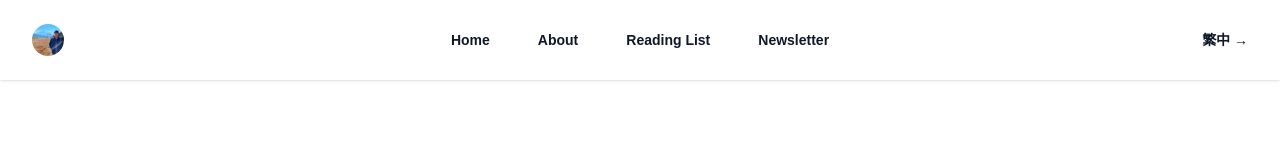
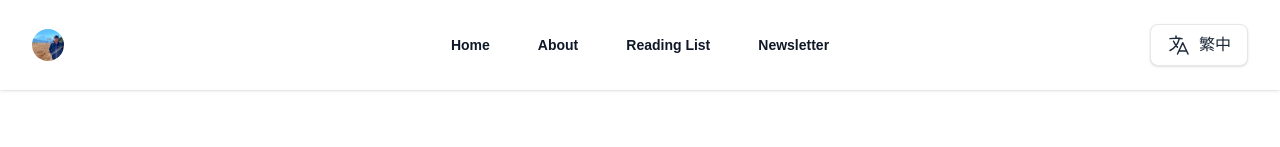
Before and after one commit to WigoHunter/kaichun, a Next.js app: page /en/newsletter in a window 1280 px wide. Shown: the top 147 px of the page. Built offline with nearby package versions, Linux system fonts and the light colour scheme.

Commit message:
translation button

```diff
--- a/components/Navbar.tsx
+++ b/components/Navbar.tsx
@@ -21,6 +21,7 @@ import {
     CursorArrowRaysIcon,
     FingerPrintIcon,
     XMarkIcon,
+    LanguageIcon
 } from '@heroicons/react/24/outline'
 import { ChevronDownIcon } from '@heroicons/react/20/solid'
 
@@ -111,9 +112,13 @@ export default function Navbar() {
                     </Popover>}
                 </PopoverGroup>
                 <div className="hidden lg:flex lg:flex-1 lg:justify-end">
-                    <a onClick={() => switchLocale(locale === 'en' ? 'zh' : 'en')} className="text-sm/6 font-semibold text-gray-900 cursor-pointer">
-                        {t('toggle')} <span aria-hidden="true">&rarr;</span>
-                    </a>
+                    <button
+                        onClick={() => switchLocale(locale === 'en' ? 'zh' : 'en')}
+                        className="flex items-center gap-2 px-4 py-2 bg-white hover:bg-gray-50 text-gray-800 rounded-lg shadow-sm border border-gray-200 transition-colors duration-200 cursor-pointer"
+                    >
+                        <LanguageIcon aria-hidden="true" className="size-6" />
+                        <span>{t('toggle')}</span>
+                    </button>
                 </div>
             </nav>
             <Dialog open={mobileMenuOpen} onClose={setMobileMenuOpen} className="lg:hidden">
@@ -187,12 +192,13 @@ export default function Navbar() {
                                 </Disclosure>}
                             </div>
                             <div className="py-6">
-                                <a
+                                <button
                                     onClick={() => switchLocale(locale === 'en' ? 'zh' : 'en')}
-                                    className="-mx-3 block rounded-lg px-3 py-2.5 text-base/7 font-semibold text-gray-900 hover:bg-gray-50 cursor-pointer"
+                                    className="flex items-center gap-2 px-4 py-2 bg-white hover:bg-gray-50 text-gray-800 rounded-lg shadow-sm border border-gray-200 transition-colors duration-200 cursor-pointer"
                                 >
-                                    {t('toggle')}
-                                </a>
+                                    <LanguageIcon aria-hidden="true" className="size-6" />
+                                    <span>{t('toggle')}</span>
+                                </button>
                             </div>
                         </div>
                     </div>
```
Also changed, not shown: public/sideproject.png (added).
